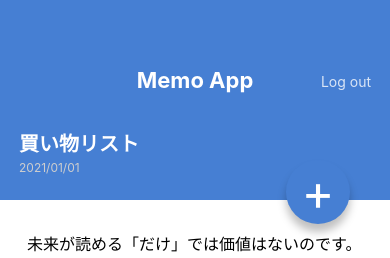
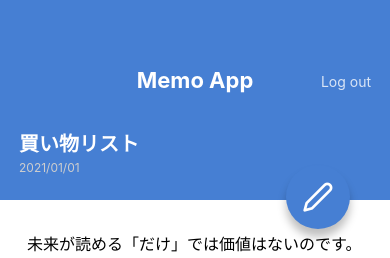
Before and after one commit to shimba1108/memo-app, a React Native app: screen /MemoList in a window 390 px wide. Shown: the top 258 px of the page. Built offline with nearby package versions, Linux system fonts and the light colour scheme.

Commit message:
create Icon Button

```diff
--- a/App.jsx
+++ b/App.jsx
@@ -1,7 +1,7 @@
 // import { StatusBar } from 'expo-status-bar';
 import React from 'react';
 import MemodetailScreen from './src/screens/MemoDetailScreen';
-import MemoListScreen from './src/screens/MemoListScreen';
+// import MemoListScreen from './src/screens/MemoListScreen';
 
 export default function App() {
   return (
--- a/package.json
+++ b/package.json
@@ -9,6 +9,7 @@
     "lint": "eslint src"
   },
   "dependencies": {
+    "@expo/vector-icons": "^12.0.3",
     "expo": "~40.0.0",
     "expo-status-bar": "~1.0.3",
     "prop-types": "^15.7.2",
--- a/src/components/AddButton.jsx
+++ b/src/components/AddButton.jsx
@@ -1,19 +1,20 @@
 import React from 'react';
-import { View, Text, StyleSheet } from 'react-native';
+import { View, StyleSheet } from 'react-native';
 import { string, shape } from 'prop-types';
+import { Feather } from '@expo/vector-icons';
 
 export default function AddButton(props) {
-  const { children, style } = props;
+  const { style, name } = props;
   return (
     <View style={[styles.addList, style]}>
-      <Text style={styles.addListText}>{children}</Text>
+      <Feather name={name} size={32} color="white" />
     </View>
   );
 }
 
 AddButton.propTypes = {
-  children: string.isRequired,
   style: shape(),
+  name: string.isRequired,
 };
 
 AddButton.defaultProps = {
--- a/src/screens/MemoDetailScreen.jsx
+++ b/src/screens/MemoDetailScreen.jsx
@@ -24,7 +24,7 @@
           まず自分が持っている手持ちのカードをきちんと把握し、電車が来るまでの残り時間の中で、足りない条件を揃える必要があります。
         </Text>
       </ScrollView>
-      <AddButton style={{ top: 160, bottom: 'auto' }}>+</AddButton>
+      <AddButton style={{ top: 165, bottom: 'auto' }} name="edit-2" />
     </View>
   );
 }
--- a/src/screens/MemoListScreen.jsx
+++ b/src/screens/MemoListScreen.jsx
@@ -9,7 +9,7 @@
     <View style={styles.container}>
       <AppBar />
       <MemoList />
-      <AddButton />
+      <AddButton name="plus" />
     </View>
   );
 }
```
Also changed, not shown: src/components/MemoList.jsx (+6 -1 lines).
